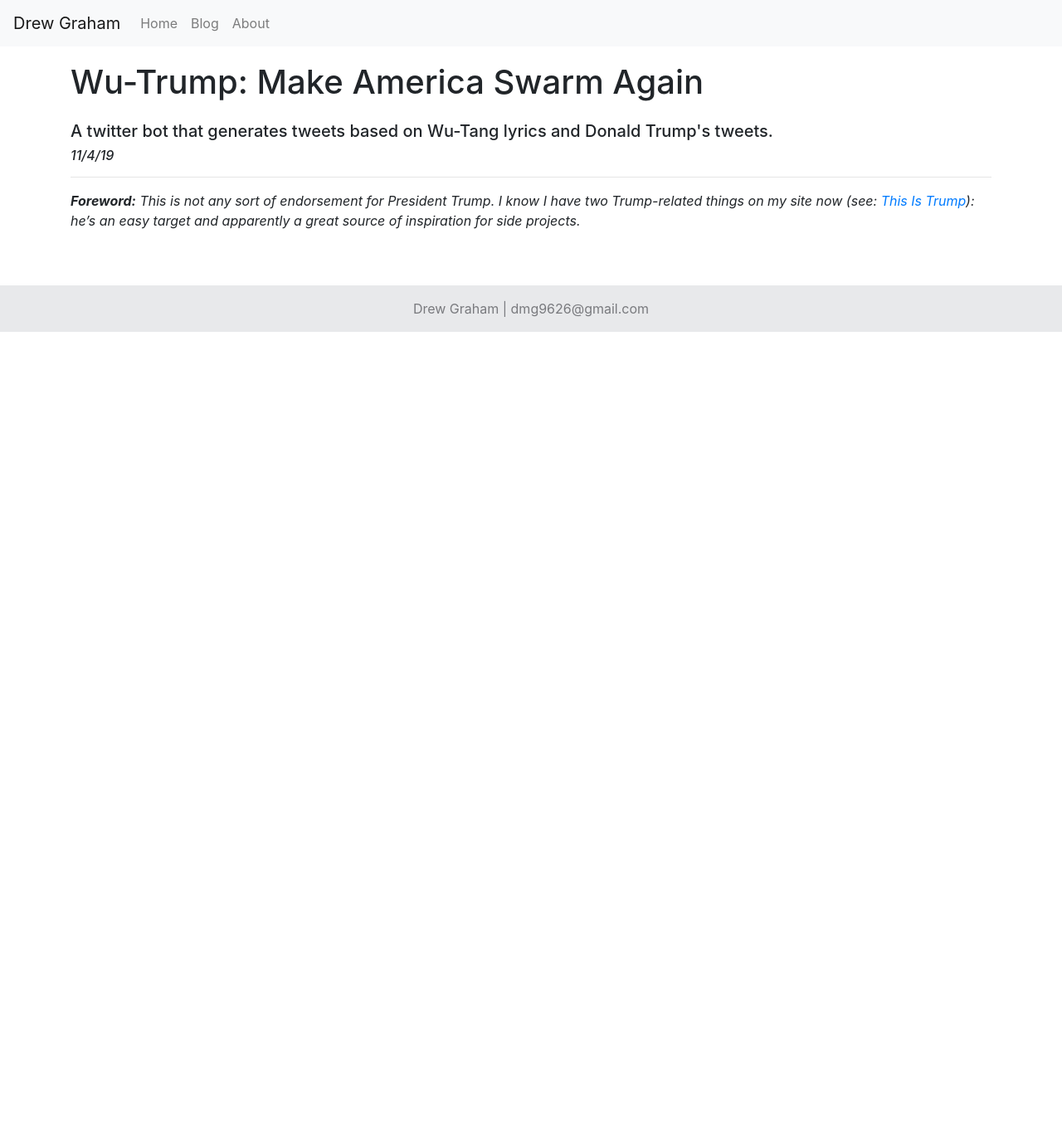
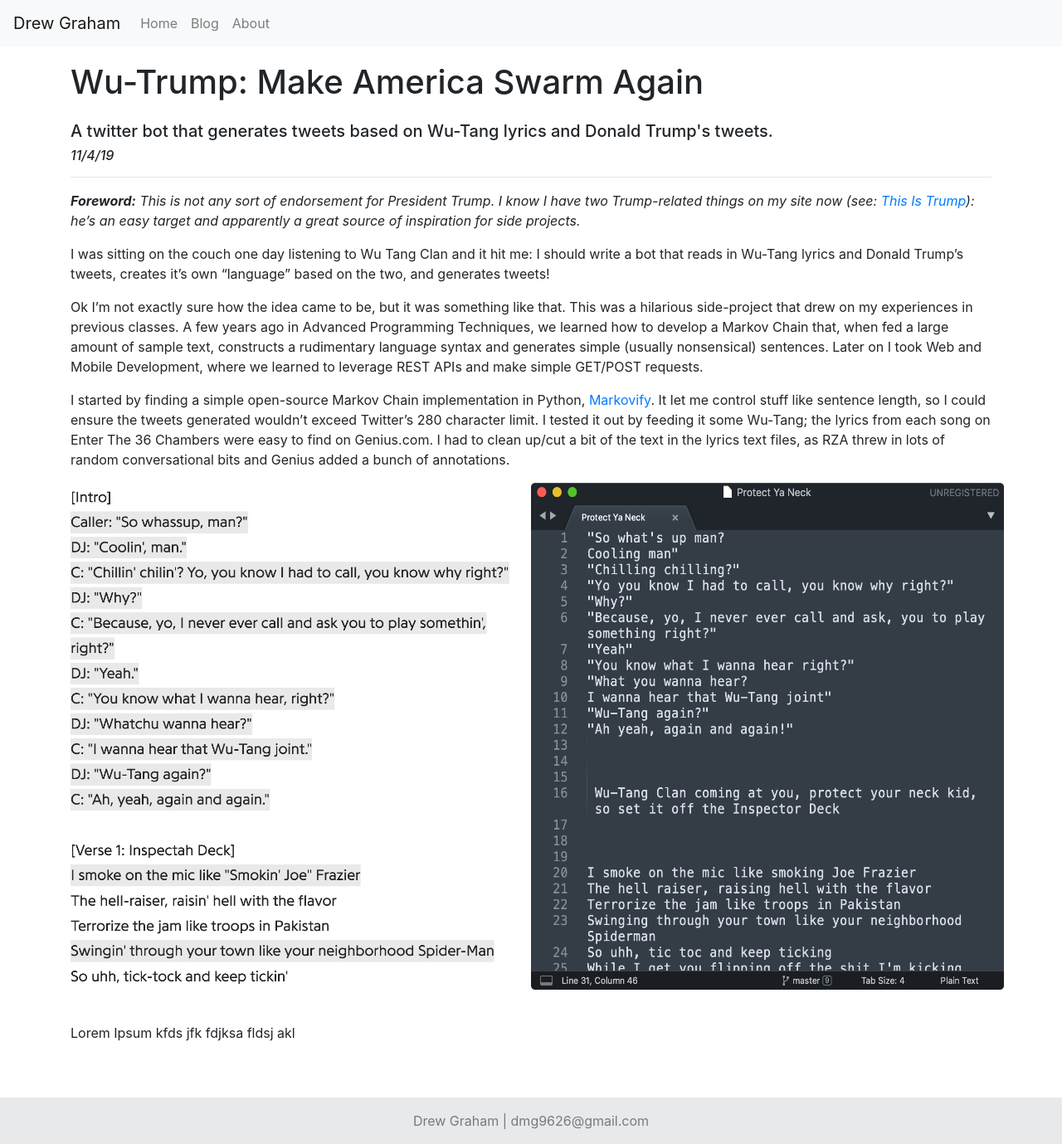
Before and after one commit to dmg9626/dmg9626.github.io, a Jekyll site: the page built from blog/wu-trump.md, in a window 1280 px wide and 1379 px high. Shown: the whole window at 83% size. Built offline with Jekyll 4.4.1, drawn with Linux system fonts in a browser that asks for light colours; nearby versions of some CDN libraries; library files that are not in the unit come from our copies.

Commit message:
expanded wu-trump blog post

```diff
--- a/blog/wu-trump.md
+++ b/blog/wu-trump.md
@@ -8,4 +8,23 @@
 ---
 
 ***Foreword:** This is not any sort of endorsement for President Trump. I know I have two Trump-related things on my site now (see:
-[This Is Trump]({{ site.baseurl }}{% link games/this-is-trump.md %})): he's an easy target and apparently a great source of inspiration for side projects.*
+[This Is Trump](/games/this-is-trump)): he's an easy target and apparently a great source of inspiration for side projects.*
+
+
+I was sitting on the couch one day listening to Wu Tang Clan and it hit me: I should write a bot that reads in Wu-Tang lyrics and Donald Trump's tweets, creates it's own "language" based on the two, and generates tweets!
+
+Ok I'm not exactly sure how the idea came to be, but it was something like that. This was a hilarious side-project that drew on my experiences in previous classes. A few years ago in Advanced Programming Techniques, we learned how to develop a Markov Chain that, when fed a large amount of sample text, constructs a rudimentary language syntax and generates simple (usually nonsensical) sentences. Later on I took Web and Mobile Development, where we learned to leverage REST APIs and make simple GET/POST requests.
+
+I started by finding a simple open-source Markov Chain implementation in Python, [Markovify](https://github.com/jsvine/markovify). It let me control stuff like sentence length, so I could ensure the tweets generated wouldn't exceed Twitter's 280 character limit. I tested it out by feeding it some Wu-Tang; the lyrics from each song on Enter The 36 Chambers were easy to find on Genius.com. I had to clean up/cut a bit of the text in the lyrics text files, as RZA threw in lots of random conversational bits and Genius added a bunch of annotations.
+
+
+<!-- ![My helpful screenshot](/assets/images/blog/wu-trump/raw_lyrics.png) -->
+
+<div class="row text-center">
+    <img src="/assets/images/blog/wu-trump/raw_lyrics.png" class="text-center" width="50%">
+    <img src="/assets/images/blog/wu-trump/cleaned_up_lyrics.png" class="text-center" width="50%">
+</div>
+
+<br>
+
+Lorem Ipsum kfds jfk fdjksa fldsj akl
```
Also changed, not shown: assets/images/blog/wu-trump/cleaned_up_lyrics.png (added), assets/images/blog/wu-trump/raw_lyrics.png (added).
